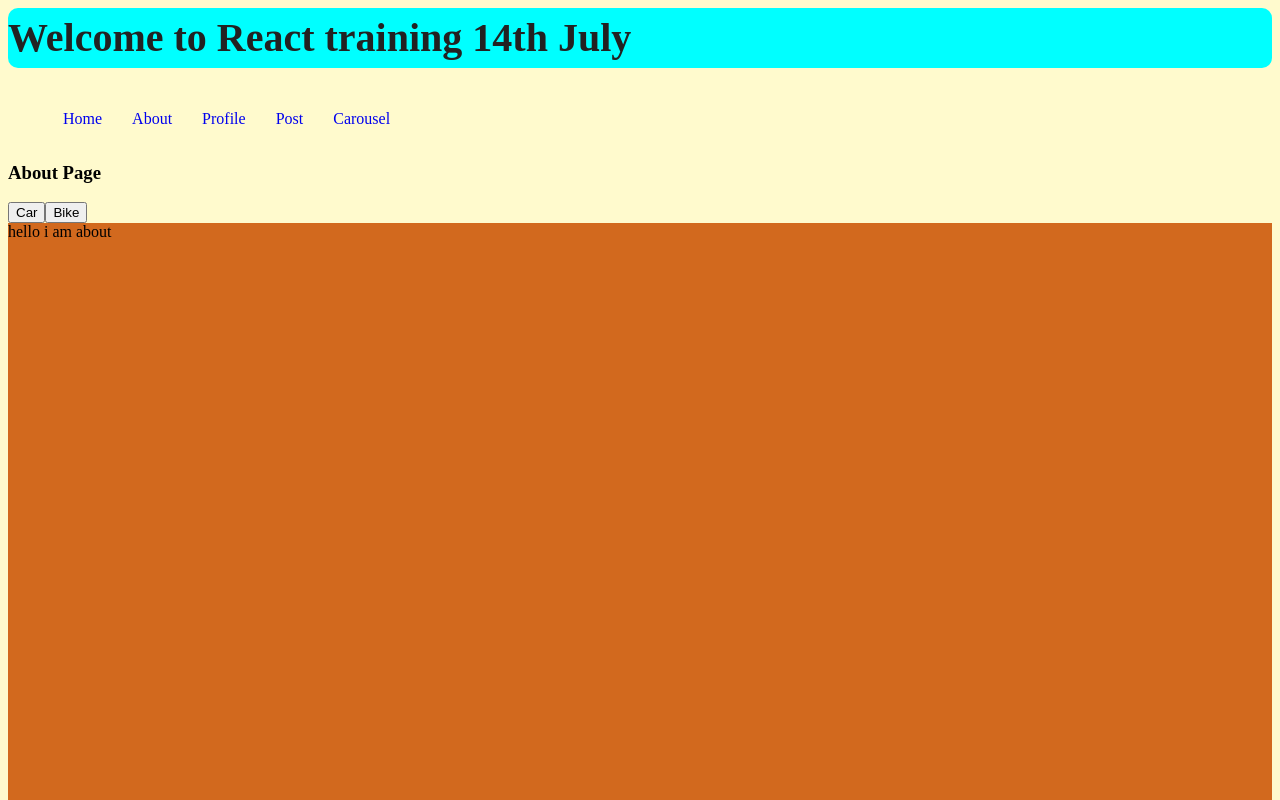
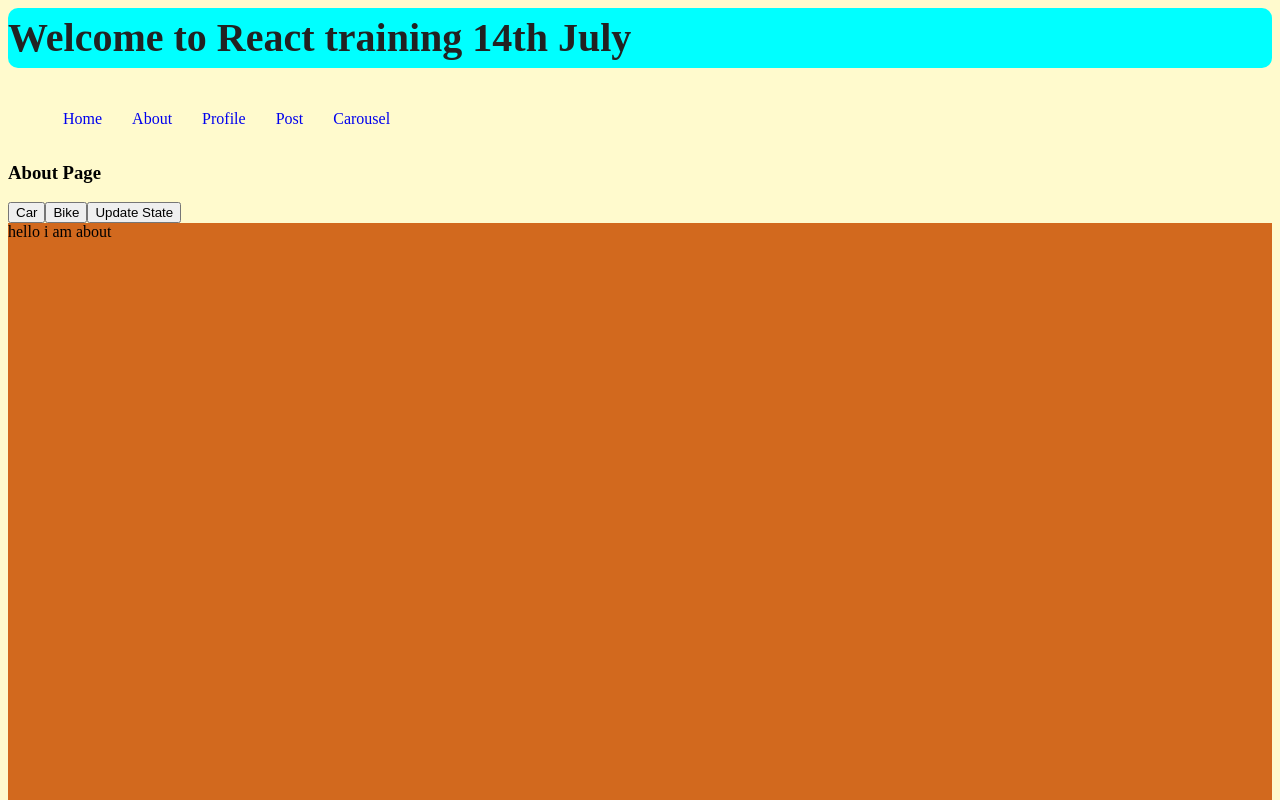
Before and after one commit to balramsinghindia/react-architecture, a React app: page /about in a window 1280 px wide. Shown: the top 800 px of the page. Built offline with nearby package versions, Linux system fonts and the light colour scheme.

Commit message:
added new dispatch button type-Auto

```diff
--- a/src/components/pages/About.jsx
+++ b/src/components/pages/About.jsx
@@ -28,6 +28,7 @@ export default function About(){
         <>
             <h3>About Page</h3>
             {counter.vehicle}
+            {counter.newData}
 
             <button
                 onClick={() =>
@@ -47,6 +48,15 @@ export default function About(){
                 })
                 }
             >Bike</button>
+
+            <button
+                onClick={() =>
+                 dispatch({
+                    type: "Auto",
+                    newData: "DataChanged"
+                 })
+                }
+            >Update State</button>
             <div className="about">
                 hello i am about
             </div>
--- a/src/vehicle.js
+++ b/src/vehicle.js
@@ -1,4 +1,4 @@
-function reducer(state = {vehicle: '', marks:{}}, action){
+function reducer( state = {vehicle: '', marks:{} , newData: ''},  action){
     switch (action.type) {
         case "Car":
         return {
@@ -10,6 +10,10 @@ function reducer(state = {vehicle: '', marks:{}}, action){
             marks: action.data,
           vehicle: "It is a Bike"
         };
+        case "Auto":
+         return {
+             newData: 'Data changed'
+         };
         default:
           return "No";
       }
```
